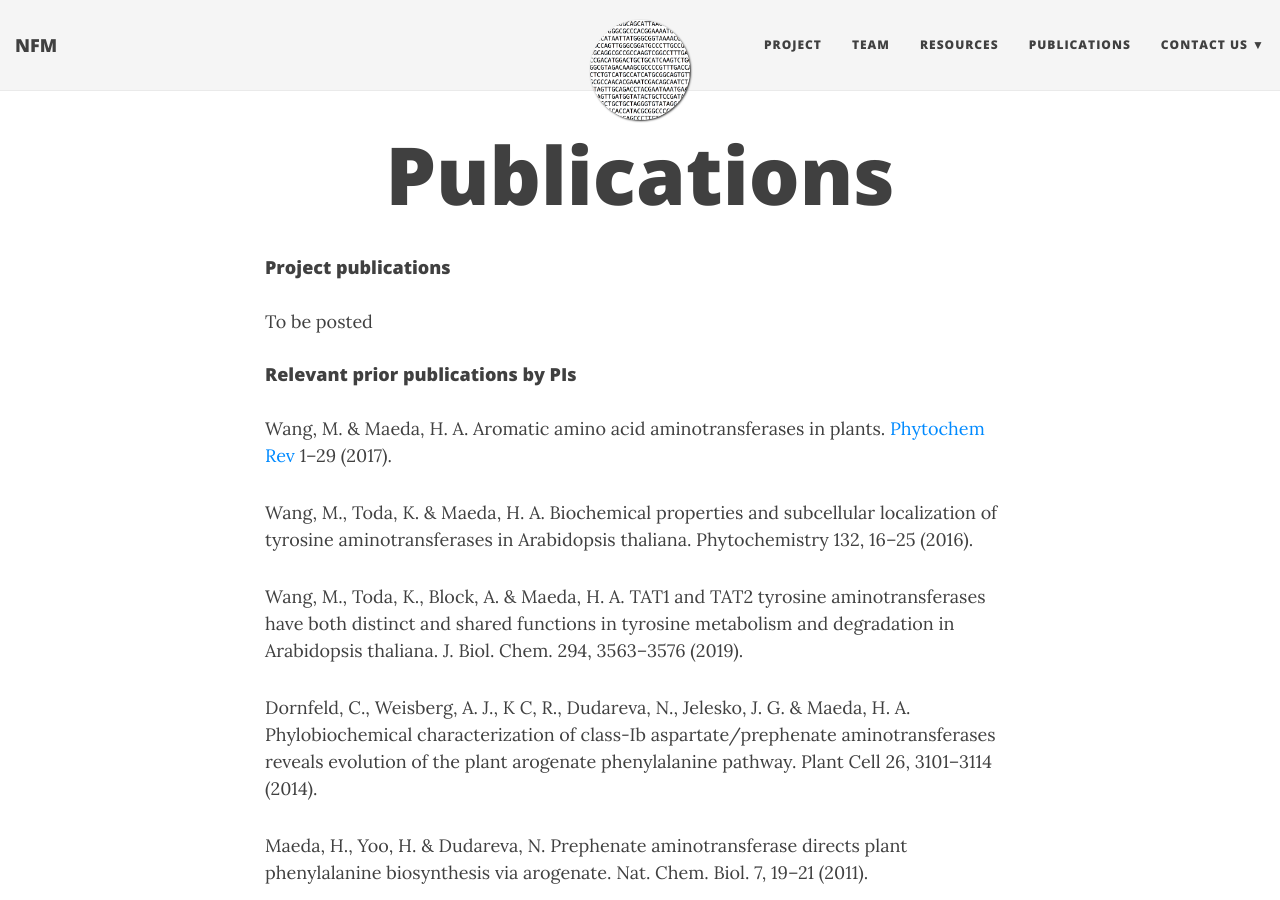
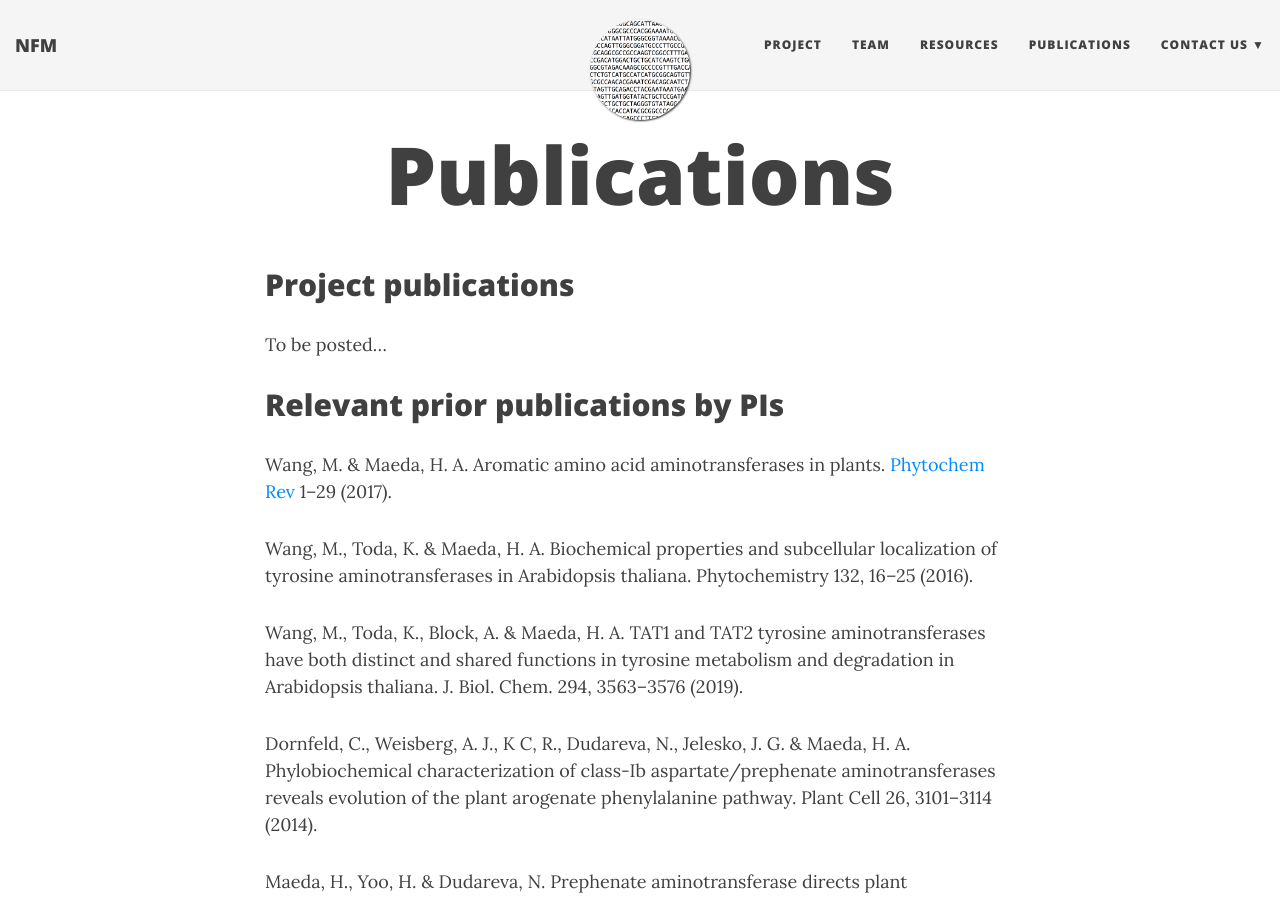
Before and after one commit to NfluxMap/NfluxMap.github.io, a Jekyll site: the page built from publications.md, in a window 1280 px wide and 900 px high. Built offline with Jekyll 4.4.1, drawn with Linux system fonts in a browser that asks for light colours; nearby versions of some CDN libraries; a style sheet for code colours, icons or effects is not loaded.

```diff
--- a/publications.md
+++ b/publications.md
@@ -2,11 +2,11 @@
 layout: page
 title: Publications
 ---
-#### Project publications
-To be posted
+## Project publications
+To be posted...
 
 
-#### Relevant prior publications by PIs
+## Relevant prior publications by PIs
 Wang, M. & Maeda, H. A. Aromatic amino acid aminotransferases in plants. [Phytochem Rev](doi:10.1007/s11101-017-9520-6) 1–29 (2017).
 
 Wang, M., Toda, K. & Maeda, H. A. Biochemical properties and subcellular localization of tyrosine aminotransferases in Arabidopsis thaliana. Phytochemistry 132, 16–25 (2016).
```
